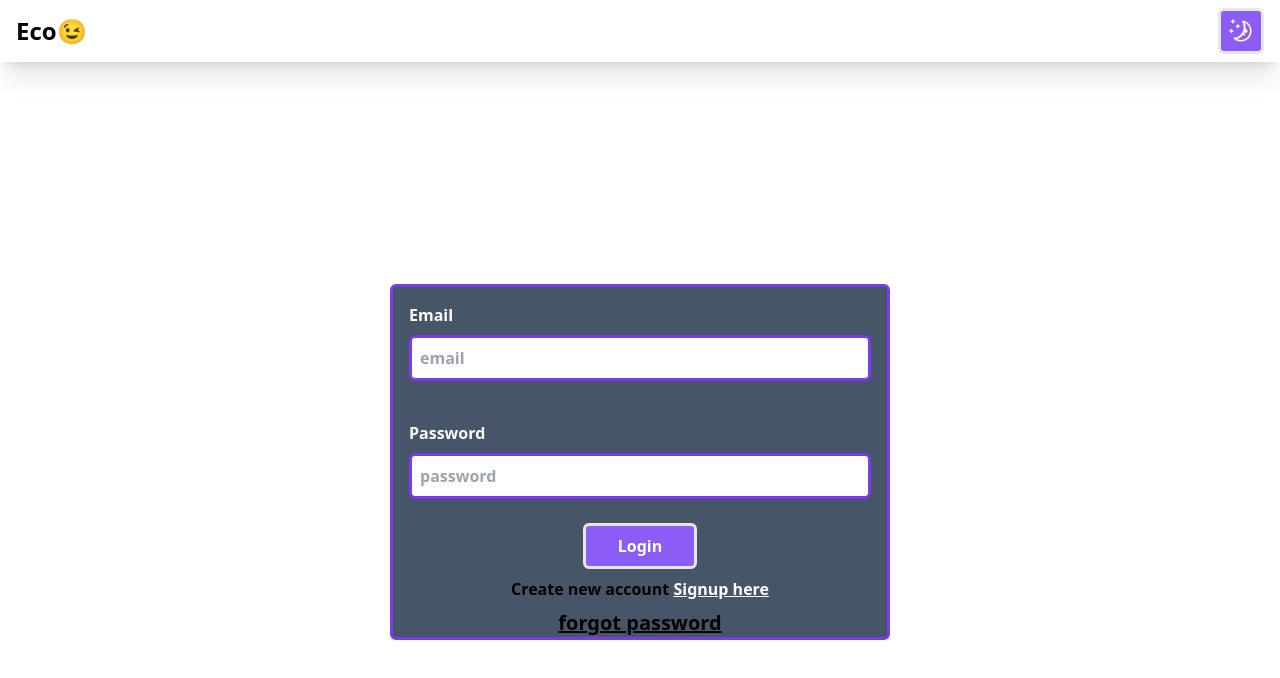
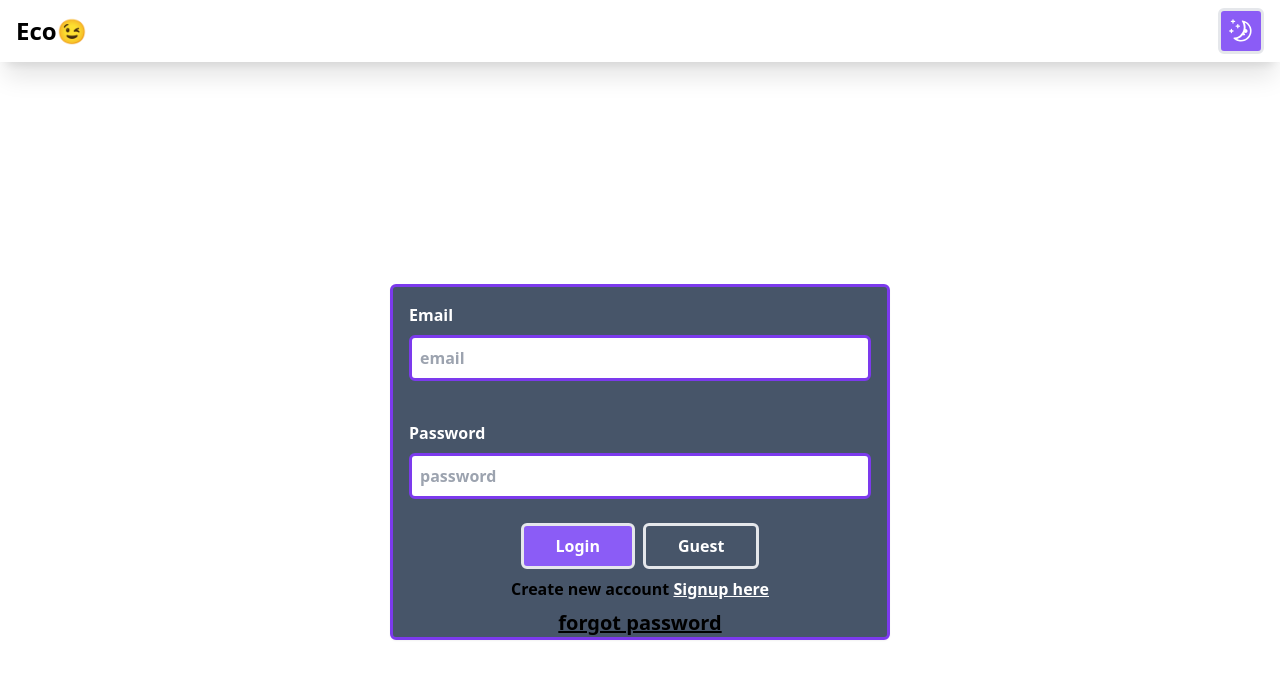
Before and after one commit to Raja-Battula369/Ecommerce, a React (Vite) app: page /signin in a window 1280 px wide. Shown: the top 678 px of the page. Built offline with nearby package versions, Linux system fonts and the light colour scheme.

Commit message:
bugsFixed

```diff
--- a/src/components/form/Signin.jsx
+++ b/src/components/form/Signin.jsx
@@ -25,7 +25,39 @@ const Signin = () => {
 
       const res = await login('/auth/login', Formvalues);
 
-      res ? toast.success('success') : toast.error('error');
+      res
+        ? toast.success('success')
+        : toast.error('email or password not valid');
+
+      dispatch(
+        loginStore({
+          token: res.token,
+
+          email: res.data.email,
+          name: res.data.name,
+        })
+      );
+      navigate('/');
+    } catch (error) {
+      SetLoading(false);
+
+      console.log(error);
+    }
+  };
+  const handleGuest = async () => {
+    SetLoading(true);
+
+    try {
+      SetLoading(false);
+
+      const res = await login('/auth/login', {
+        email: 'oddeyking@gmail.com',
+        password: 'qw12qw!',
+      });
+
+      res
+        ? toast.success('success')
+        : toast.error('email or password not valid');
 
       dispatch(
         loginStore({
@@ -43,7 +75,7 @@ const Signin = () => {
     }
   };
   return (
-    <div className="w-full font-semibold  text-black min-h-screen max-h-full flex flex-col justify-center items-center">
+    <div className="dark:bg-black dark:text-white w-full font-semibold  text-black min-h-screen max-h-full flex flex-col justify-center items-center">
       <form
         onSubmit={handleSubmit(handleLogin)}
         className="w-[90%] md:w-[500px] h-fit  border-[3px] border-violet-600 shadow-sm hover:shadow-md transition bg-slate-600 rounded-md "
@@ -112,14 +144,22 @@ const Signin = () => {
           </p>
         </div>
         <div className="flex flex-col justify-center items-center gap-2">
-          <button className="button flex-1 px-8">
-            {loading ? 'loading' : 'Login'}
-          </button>
+          <div className="flex justify-center items-center gap-2">
+            <button type="submit" className="button flex-1 px-8">
+              {loading ? 'loading' : 'Login'}
+            </button>
+            <button
+              onClick={handleGuest}
+              className="button flex-1 px-8 bg-slate-600"
+            >
+              {loading ? 'loading' : 'Guest'}
+            </button>
+          </div>
           <span className="font-semibold ">
             Create new account{' '}
             <span
               onClick={() => navigate('/signup')}
-              className="underline  text-white hover:text-violet-400"
+              className="underline  text-white hover:text-violet-400 cursor-pointer"
             >
               Signup here
             </span>
--- a/src/components/form/Signup.jsx
+++ b/src/components/form/Signup.jsx
@@ -32,7 +32,7 @@ const Signup = () => {
     }
   };
   return (
-    <div className="w-full font-semibold text-black min-h-screen max-h-full flex flex-col justify-center items-center">
+    <div className="dark:bg-black dark:text-white w-full font-semibold text-black min-h-screen max-h-full flex flex-col justify-center items-center">
       <form
         onSubmit={handleSubmit(handleregister)}
         className="w-[90%] md:w-[500px] h-fit  border-[3px] border-violet-600 shadow-sm hover:shadow-md transition bg-slate-600 rounded-md "
@@ -157,7 +157,7 @@ const Signup = () => {
             already you have a account?{' '}
             <span
               onClick={() => navigate('/signin')}
-              className="underline  text-white hover:text-violet-400"
+              className="underline  text-white hover:text-violet-400 cursor-pointer"
             >
               Signin here
             </span>
```
